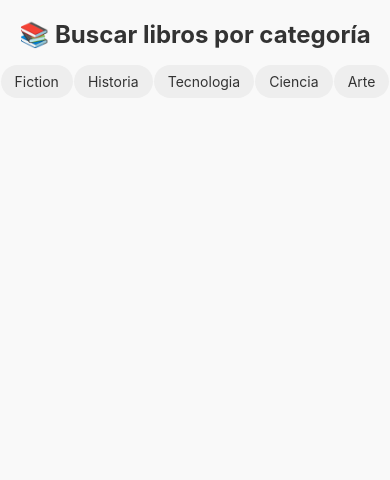
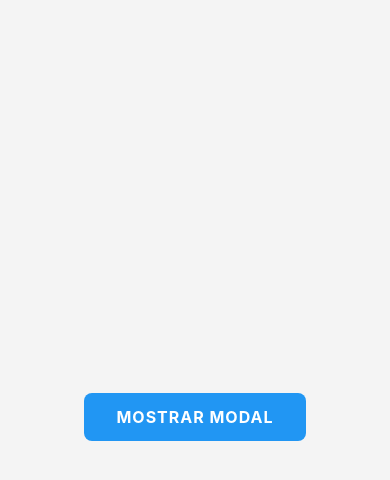
Before and after one commit to L4nsir3x/PM194, a React Native app in the folder my-blank/: screen / in a window 390 px wide. Shown: the top 480 px of the page. Built offline with nearby package versions, Linux system fonts and the light colour scheme.

Commit message:
Practica No.18

```diff
--- a/my-blank/App.js
+++ b/my-blank/App.js
@@ -1,6 +1,167 @@
-import React from 'react';
-import HomeScreen from './screens/homeScreen';
+import React, { useState } from "react";
+import {
+  StyleSheet,
+  Text,
+  View,
+  Button,
+  Modal,
+  TextInput,
+  TouchableOpacity,
+} from "react-native";
+
+
+
+
+const ModalPersonalizado = ({ visible, onClose, children }) => (
+  <Modal
+    visible={visible}
+    transparent={true}
+    animationType="fade"
+    onRequestClose={onClose}
+  >
+    <View style={styles.modalBackground}>
+      <View style={styles.modalBox}>
+        {children}
+        <TouchableOpacity style={styles.closeButton} onPress={onClose}>
+          <Text style={styles.buttonText}>CERRAR</Text>
+        </TouchableOpacity>
+      </View>
+    </View>
+  </Modal>
+);
+
+
+
+
+
+
 
 export default function App() {
-  return <HomeScreen />;
+  const [modalVisible, setModalVisible] = useState(false);
+  const [inputValue, setInputValue] = useState("");
+  const [mostrarTexto, setMostrarTexto] = useState("");
+
+  const handleMostrar = () => {
+    setMostrarTexto(inputValue);
+  };
+
+  return (
+    <View style={styles.container}>
+      <TouchableOpacity
+        style={styles.openButton}
+        onPress={() => setModalVisible(true)}
+      >
+        <Text style={styles.buttonText}>MOSTRAR MODAL</Text>
+      </TouchableOpacity>
+
+      <ModalPersonalizado
+        visible={modalVisible}
+        onClose={() => setModalVisible(false)}
+      >
+        <Text style={styles.modalText}>¡Este es un modal estructurado!</Text>
+        <TextInput
+          style={styles.input}
+          placeholder="Escribe algo aquí..."
+          placeholderTextColor="#aaa"
+          value={inputValue}
+          onChangeText={setInputValue}
+        />
+        <TouchableOpacity style={styles.showButton} onPress={handleMostrar}>
+          <Text style={styles.buttonText}>MOSTRAR</Text>
+        </TouchableOpacity>
+        {mostrarTexto !== "" && (
+          <Text style={styles.resultado}>
+            Lo escrito:{" "}
+            <Text style={styles.resultadoTexto}>{mostrarTexto}</Text>
+          </Text>
+        )}
+      </ModalPersonalizado>
+    </View>
+  );
 }
+
+const styles = StyleSheet.create({
+  container: {
+    flex: 1,
+    backgroundColor: "#f4f4f4",
+    alignItems: "center",
+    justifyContent: "center",
+  },
+  openButton: {
+    backgroundColor: "#2196F3",
+    paddingVertical: 14,
+    paddingHorizontal: 32,
+    borderRadius: 8,
+    marginBottom: 10,
+    elevation: 2,
+  },
+  modalBackground: {
+    flex: 1,
+    backgroundColor: "rgba(0, 0, 0, 0.5)",
+    justifyContent: "center",
+    alignItems: "center",
+  },
+  modalBox: {
+    backgroundColor: "white",
+    padding: 28,
+    borderRadius: 18,
+    width: 320,
+    alignItems: "center",
+    elevation: 8,
+    shadowColor: "#000",
+    shadowOffset: { width: 0, height: 2 },
+    shadowOpacity: 0.25,
+    shadowRadius: 4,
+  },
+  modalText: {
+    fontSize: 22,
+    marginBottom: 18,
+    textAlign: "center",
+    fontWeight: "bold",
+    color: "#222",
+  },
+  input: {
+    width: "100%",
+    borderColor: "#2196F3",
+    borderWidth: 1.5,
+    borderRadius: 10,
+    padding: 10,
+    marginBottom: 16,
+    fontSize: 17,
+    backgroundColor: "#f9f9f9",
+    color: "#222",
+  },
+  showButton: {
+    backgroundColor: "#4CAF50",
+    paddingVertical: 12,
+    paddingHorizontal: 30,
+    borderRadius: 8,
+    marginBottom: 14,
+    elevation: 2,
+  },
+  closeButton: {
+    backgroundColor: "#FF5252",
+    paddingVertical: 12,
+    paddingHorizontal: 30,
+    borderRadius: 8,
+    marginTop: 8,
+    elevation: 2,
+  },
+  buttonText: {
+    color: "white",
+    fontWeight: "bold",
+    fontSize: 16,
+    textAlign: "center",
+    letterSpacing: 1,
+  },
+  resultado: {
+    marginTop: 10,
+    fontSize: 17,
+    color: "#333",
+    textAlign: "center",
+  },
+  resultadoTexto: {
+    color: "#2196F3",
+    fontWeight: "bold",
+  },
+});
```
